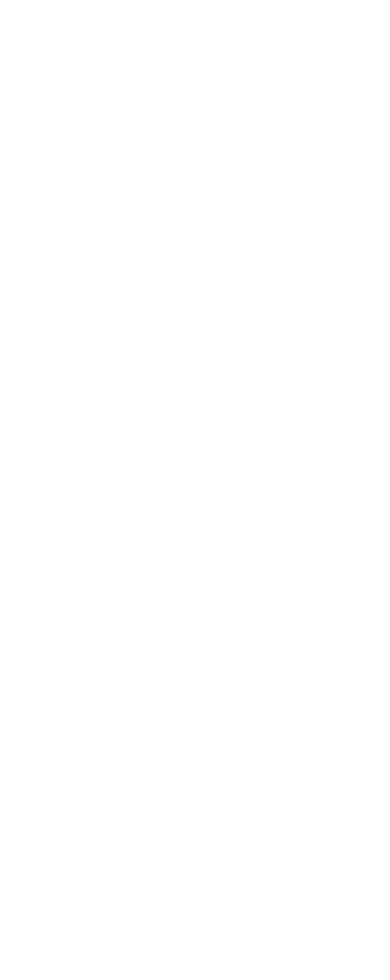
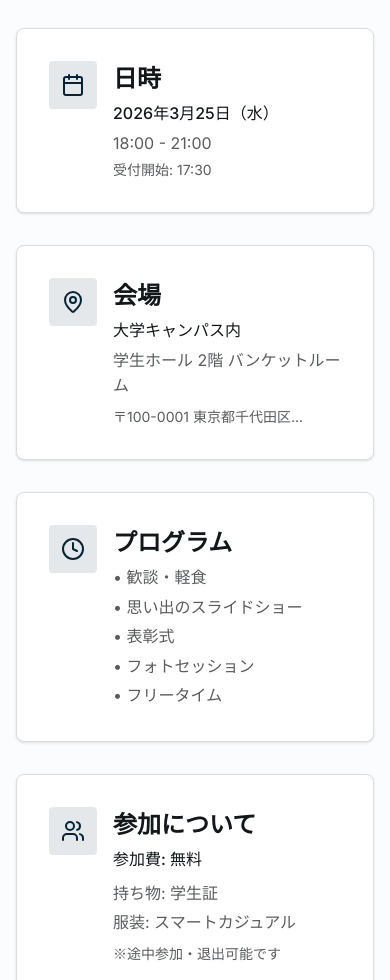
Before and after one commit to suzuki3jp/grad-party-2026, a Next.js app: page / in a window 390 px wide. Shown: the part 1020-2000 px from the top of the page. Before the commit the page ends 844 px from the top, so only its background shows below. Built offline with nearby package versions, Linux system fonts and the light colour scheme.

Commit message:
詳細セクションを追加

```diff
--- a/package.json
+++ b/package.json
@@ -12,6 +12,7 @@
   "dependencies": {
     "class-variance-authority": "^0.7.1",
     "clsx": "^2.1.1",
+    "lucide-react": "^0.564.0",
     "next": "16.1.6",
     "radix-ui": "^1.4.3",
     "react": "19.2.3",
--- a/src/app/page.tsx
+++ b/src/app/page.tsx
@@ -1,9 +1,11 @@
+import { DetailsSection } from "@/components/details";
 import { HeroSection } from "@/components/hero";
 
 export default function Home() {
   return (
     <>
       <HeroSection />
+      <DetailsSection />
     </>
   );
 }
--- /dev/null
+++ b/src/components/details.tsx
@@ -0,0 +1,113 @@
+import { Calendar, Clock, type LucideIcon, MapPin, Users } from "lucide-react";
+import type { ComponentProps, ReactNode } from "react";
+import { Separator } from "./separator";
+import { Card } from "./ui/card";
+
+const details: ComponentProps<typeof DetailCard>[] = [
+  {
+    Icon: Calendar,
+    title: "日時",
+    secondary: "2026年3月25日（水）",
+    content: (
+      <>
+        <span className="block mt-1">18:00 - 21:00</span>
+        <span className="block mt-1 text-sm">受付開始: 17:30</span>
+      </>
+    ),
+  },
+  {
+    Icon: MapPin,
+    title: "会場",
+    secondary: "大学キャンパス内",
+    content: (
+      <>
+        <span className="block mt-1">学生ホール 2階 バンケットルーム</span>
+        <span className="block mt-2 text-sm">〒100-0001 東京都千代田区...</span>
+      </>
+    ),
+  },
+  {
+    Icon: Clock,
+    title: "プログラム",
+    content: (
+      <ul className="text-foreground/70 leading-relaxed space-y-1">
+        <li>• 歓談・軽食</li>
+        <li>• 思い出のスライドショー</li>
+        <li>• 表彰式</li>
+        <li>• フォトセッション</li>
+        <li>• フリータイム</li>
+      </ul>
+    ),
+  },
+  {
+    Icon: Users,
+    title: "参加について",
+    secondary: "参加費: 無料",
+    content: (
+      <>
+        <span className="block mt-2">持ち物: 学生証</span>
+        <span className="block mt-1">服装: スマートカジュアル</span>
+        <span className="block mt-2 text-sm">※途中参加・退出可能です</span>
+      </>
+    ),
+  },
+];
+
+export function DetailsSection() {
+  return (
+    <section
+      id="details"
+      className="py-20 md:py-32 bg-secondary/30 min-h-screen"
+    >
+      <div className="container">
+        <div className="max-w-6xl mx-auto">
+          <div className="text-center mb-16">
+            <h2 className="font-display text-4xl md:text-5xl font-bold text-foreground mb-4">
+              イベント概要
+            </h2>
+            <Separator className="w-16 h-1 mx-auto" />
+          </div>
+
+          <div className="grid md:grid-cols-2 gap-8 lg:gap-12">
+            {details.map((detail) => (
+              <DetailCard key={detail.title} {...detail} />
+            ))}
+          </div>
+        </div>
+      </div>
+    </section>
+  );
+}
+
+function DetailCard({
+  Icon,
+  title,
+  secondary,
+  content,
+}: {
+  Icon: LucideIcon;
+  title: string;
+  secondary?: string;
+  content: ReactNode;
+}) {
+  return (
+    <Card className="p-8 border-border hover:shadow-lg transition-shadow duration-300">
+      <div className="flex items-start gap-4">
+        <div className="p-3 bg-primary/10 rounded-lg">
+          <Icon className="w-6 h-6 text-primary" />
+        </div>
+        <div className="flex-1">
+          <h3 className="font-display text-2xl font-semibold mb-2">{title}</h3>
+          <div className="text-foreground/70 leading-relaxed">
+            {secondary && (
+              <span className="block font-medium text-foreground">
+                {secondary}
+              </span>
+            )}
+            {content}
+          </div>
+        </div>
+      </div>
+    </Card>
+  );
+}
--- /dev/null
+++ b/src/components/ui/card.tsx
@@ -0,0 +1,92 @@
+import * as React from "react"
+
+import { cn } from "@/lib/utils"
+
+function Card({ className, ...props }: React.ComponentProps<"div">) {
+  return (
+    <div
+      data-slot="card"
+      className={cn(
+        "bg-card text-card-foreground flex flex-col gap-6 rounded-xl border py-6 shadow-sm",
+        className
+      )}
+      {...props}
+    />
+  )
+}
+
+function CardHeader({ className, ...props }: React.ComponentProps<"div">) {
+  return (
+    <div
+      data-slot="card-header"
+      className={cn(
+        "@container/card-header grid auto-rows-min grid-rows-[auto_auto] items-start gap-2 px-6 has-data-[slot=card-action]:grid-cols-[1fr_auto] [.border-b]:pb-6",
+        className
+      )}
+      {...props}
+    />
+  )
+}
+
+function CardTitle({ className, ...props }: React.ComponentProps<"div">) {
+  return (
+    <div
+      data-slot="card-title"
+      className={cn("leading-none font-semibold", className)}
+      {...props}
+    />
+  )
+}
+
+function CardDescription({ className, ...props }: React.ComponentProps<"div">) {
+  return (
+    <div
+      data-slot="card-description"
+      className={cn("text-muted-foreground text-sm", className)}
+      {...props}
+    />
+  )
+}
+
+function CardAction({ className, ...props }: React.ComponentProps<"div">) {
+  return (
+    <div
+      data-slot="card-action"
+      className={cn(
+        "col-start-2 row-span-2 row-start-1 self-start justify-self-end",
+        className
+      )}
+      {...props}
+    />
+  )
+}
+
+function CardContent({ className, ...props }: React.ComponentProps<"div">) {
+  return (
+    <div
+      data-slot="card-content"
+      className={cn("px-6", className)}
+      {...props}
+    />
+  )
+}
+
+function CardFooter({ className, ...props }: React.ComponentProps<"div">) {
+  return (
+    <div
+      data-slot="card-footer"
+      className={cn("flex items-center px-6 [.border-t]:pt-6", className)}
+      {...props}
+    />
+  )
+}
+
+export {
+  Card,
+  CardHeader,
+  CardFooter,
+  CardTitle,
+  CardAction,
+  CardDescription,
+  CardContent,
+}
```
Also changed, not shown: 1 other file (tests, documents, lock files or other folders).
